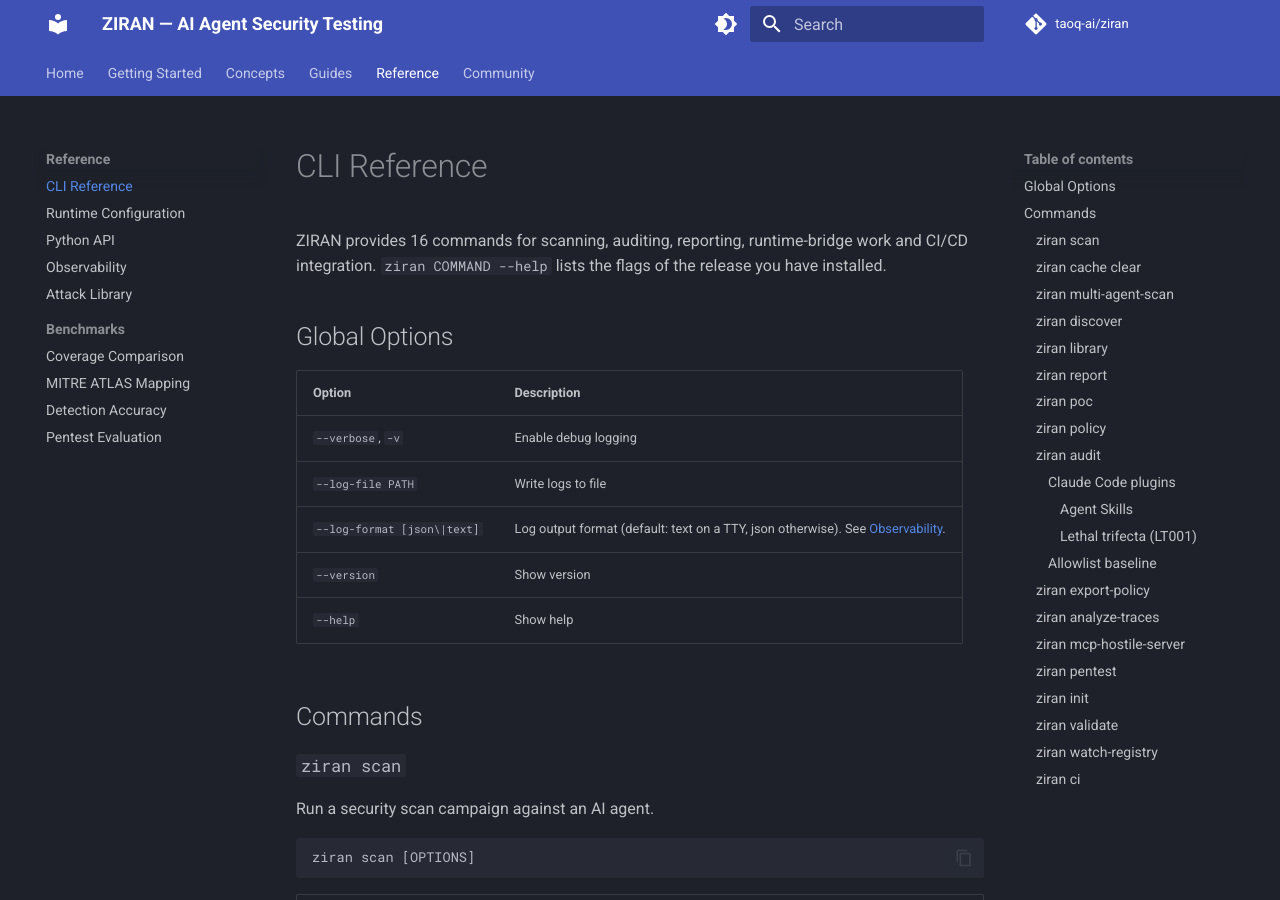
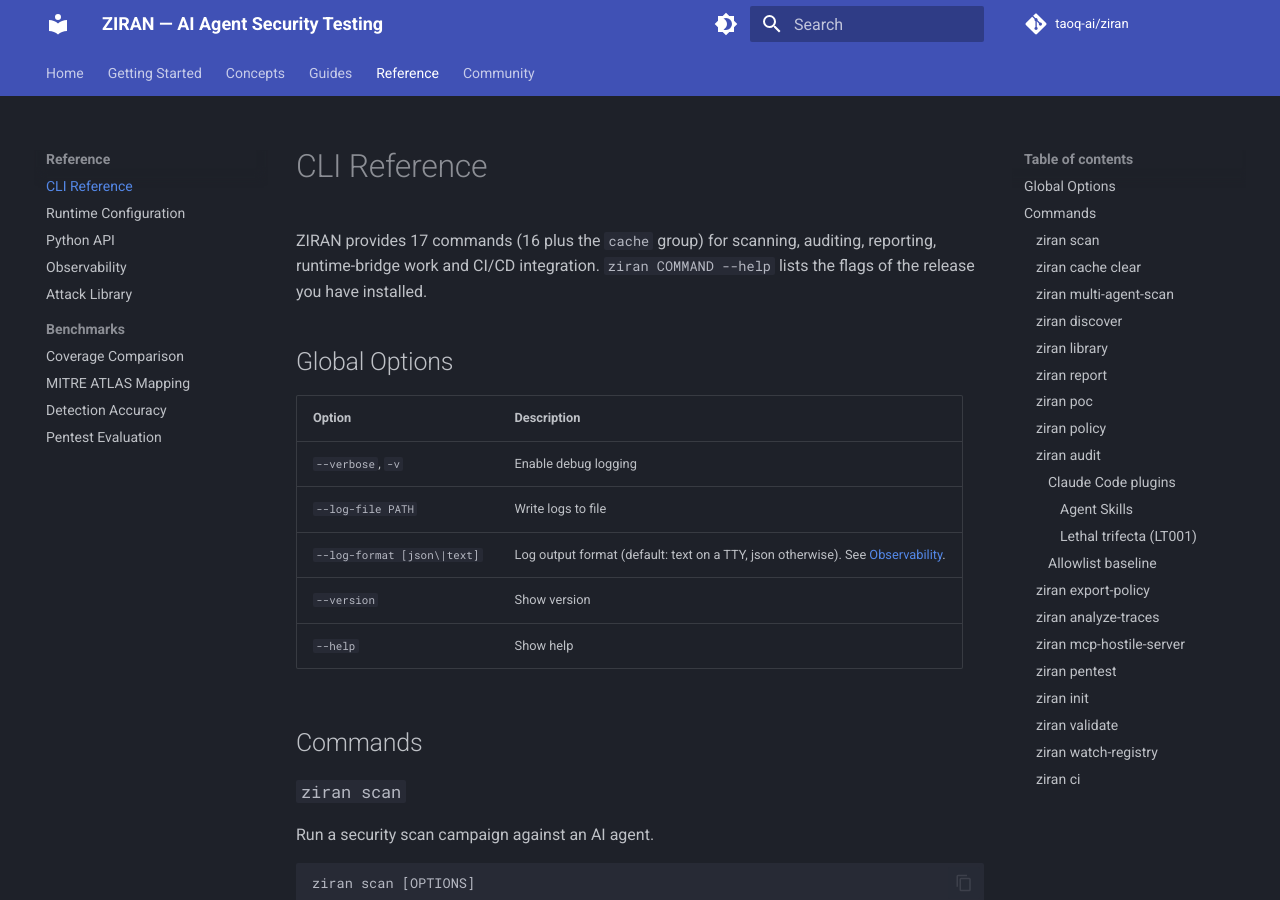
Before and after one commit to taoq-ai/ziran, an MkDocs documentation site: the page built from docs/reference/cli.md, in a window 1280 px wide and 900 px high. Built offline with MkDocs 1.6.1 and Material for MkDocs 9.7.7, drawn with Linux system fonts in a browser that asks for light colours; comment, search, counter and statistics services are not loaded.

Commit message:
docs(cli): count the cache group as the 17th command

```diff
--- a/docs/reference/cli.md
+++ b/docs/reference/cli.md
@@ -1,6 +1,6 @@
 # CLI Reference
 
-ZIRAN provides 16 commands for scanning, auditing, reporting, runtime-bridge work and CI/CD
+ZIRAN provides 17 commands (16 plus the `cache` group) for scanning, auditing, reporting, runtime-bridge work and CI/CD
 integration. `ziran COMMAND --help` lists the flags of the release you have installed.
 
 ## Global Options
```
Also changed, not shown: specs/138-docs-final-state/spec.md (+1 -1 lines).
